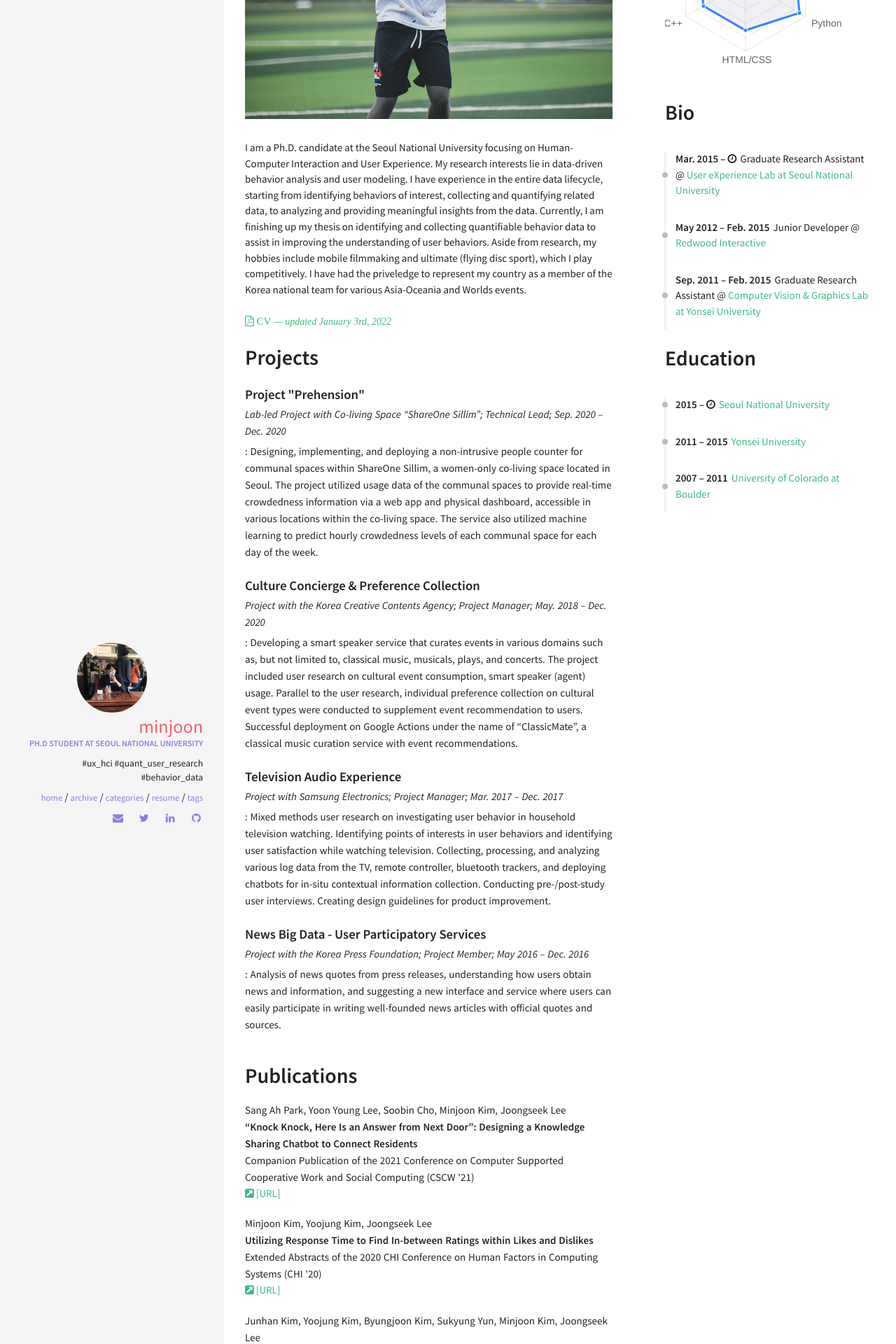
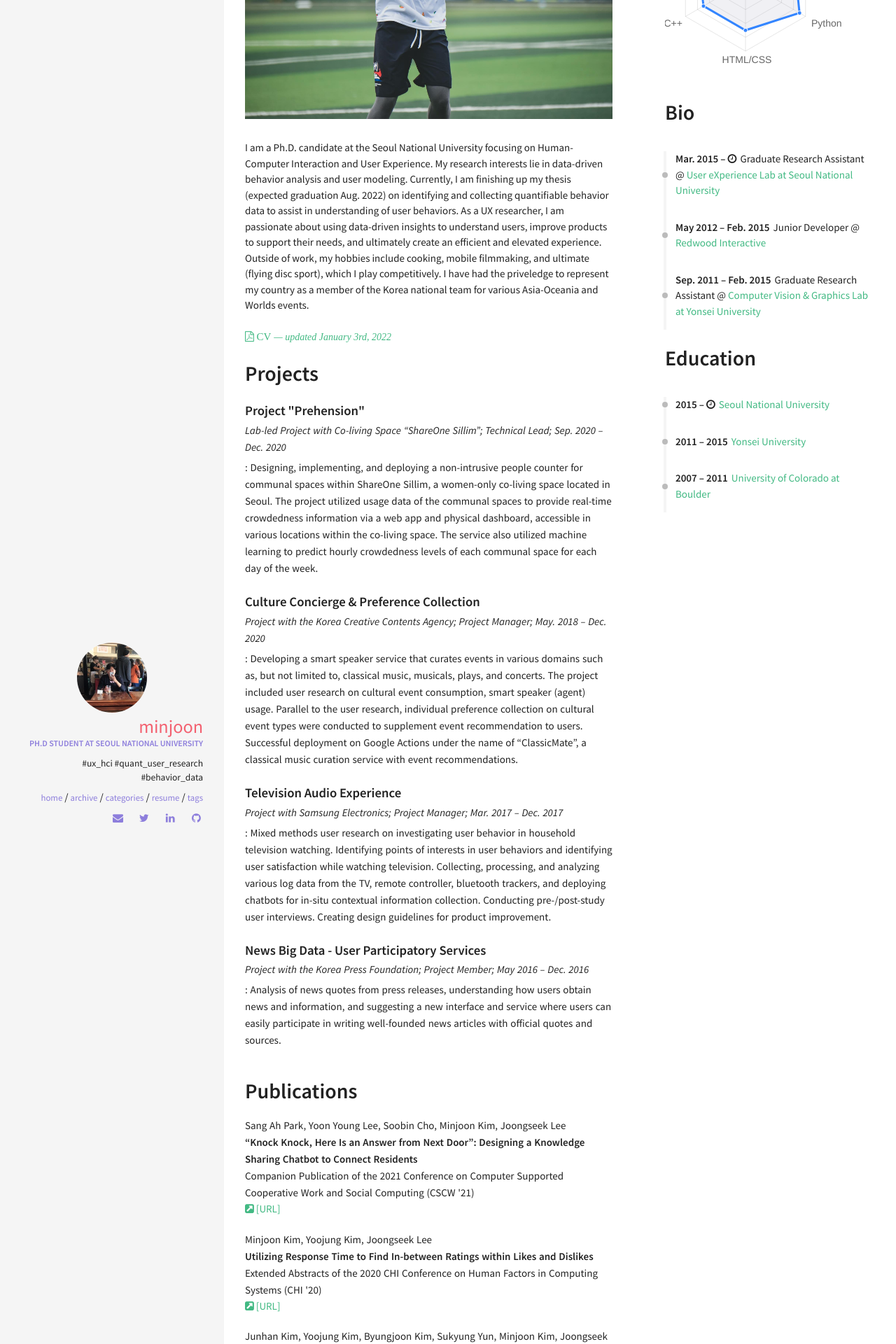
Before and after one commit to minjoonkim/minjoonkim.github.io, a Jekyll site: the page built from resume.html, in a window 1280 px wide. Shown: the part 308-2228 px from the top of the page at 70% size. Built offline with Jekyll 4.4.1, drawn with Linux system fonts in a browser that asks for light colours; nearby versions of some CDN libraries.

Commit message:
update about

```diff
--- a/_includes/sections/about.html
+++ b/_includes/sections/about.html
@@ -3,7 +3,9 @@
 <img src="/img/about.jpeg" alt="" style="margin-bottom: 30px;">
 
 <div>
-    I am a Ph.D. candidate at the Seoul National University focusing on Human-Computer Interaction and User Experience. My research interests lie in data-driven behavior analysis and user modeling. I have experience in the entire data lifecycle, starting from identifying behaviors of interest, collecting and quantifying related data, to analyzing and providing meaningful insights from the data. Currently, I am finishing up my thesis on identifying and collecting quantifiable behavior data to assist in improving the understanding of user behaviors. Aside from research, my hobbies include mobile filmmaking and ultimate (flying disc sport), which I play competitively. I have had the priveledge to represent my country as a member of the Korea national team for various Asia-Oceania and Worlds events.
+    I am a Ph.D. candidate at the Seoul National University focusing on Human-Computer Interaction and User Experience. My research interests lie in data-driven behavior analysis and user modeling. Currently, I am finishing up my thesis (expected graduation Aug. 2022) on identifying and collecting quantifiable behavior data to assist in understanding of user behaviors. As a UX researcher, I am passionate about using data-driven insights to understand users, improve products to support their needs, and ultimately create an efficient and elevated experience.
+
+    Outside of work, my hobbies include cooking, mobile filmmaking, and ultimate (flying disc sport), which I play competitively. I have had the priveledge to represent my country as a member of the Korea national team for various Asia-Oceania and Worlds events.
 
     <br \><br \> <a href="https://d.pr/f/Lkpioy" target="_blank" style="font-weight: 700;"><i class="fa fa-file-pdf-o">  CV <span style="font-style: italic; font-size: 14px">&mdash; updated January 3rd, 2022</span></i></a>
 </div>
```
